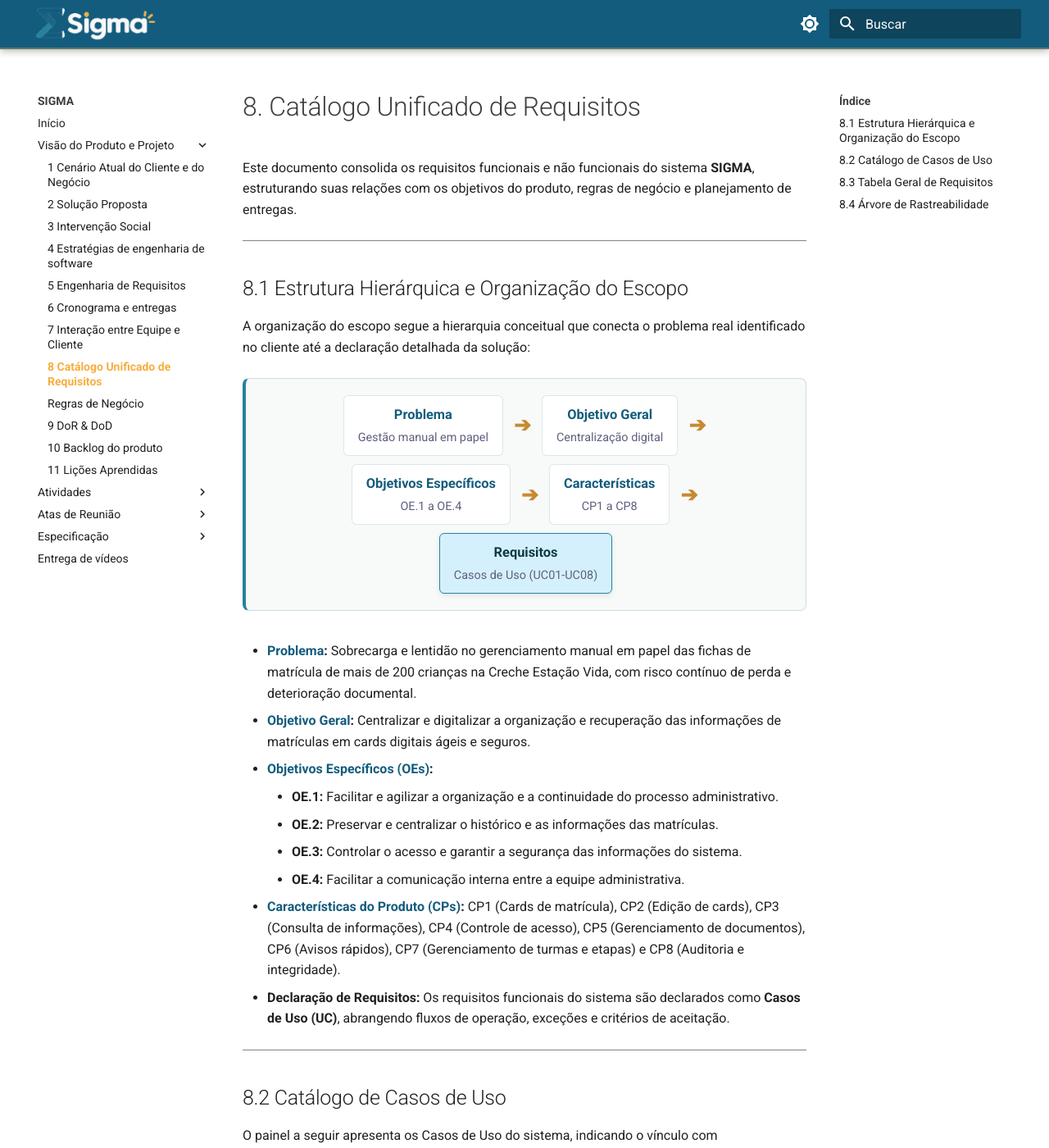
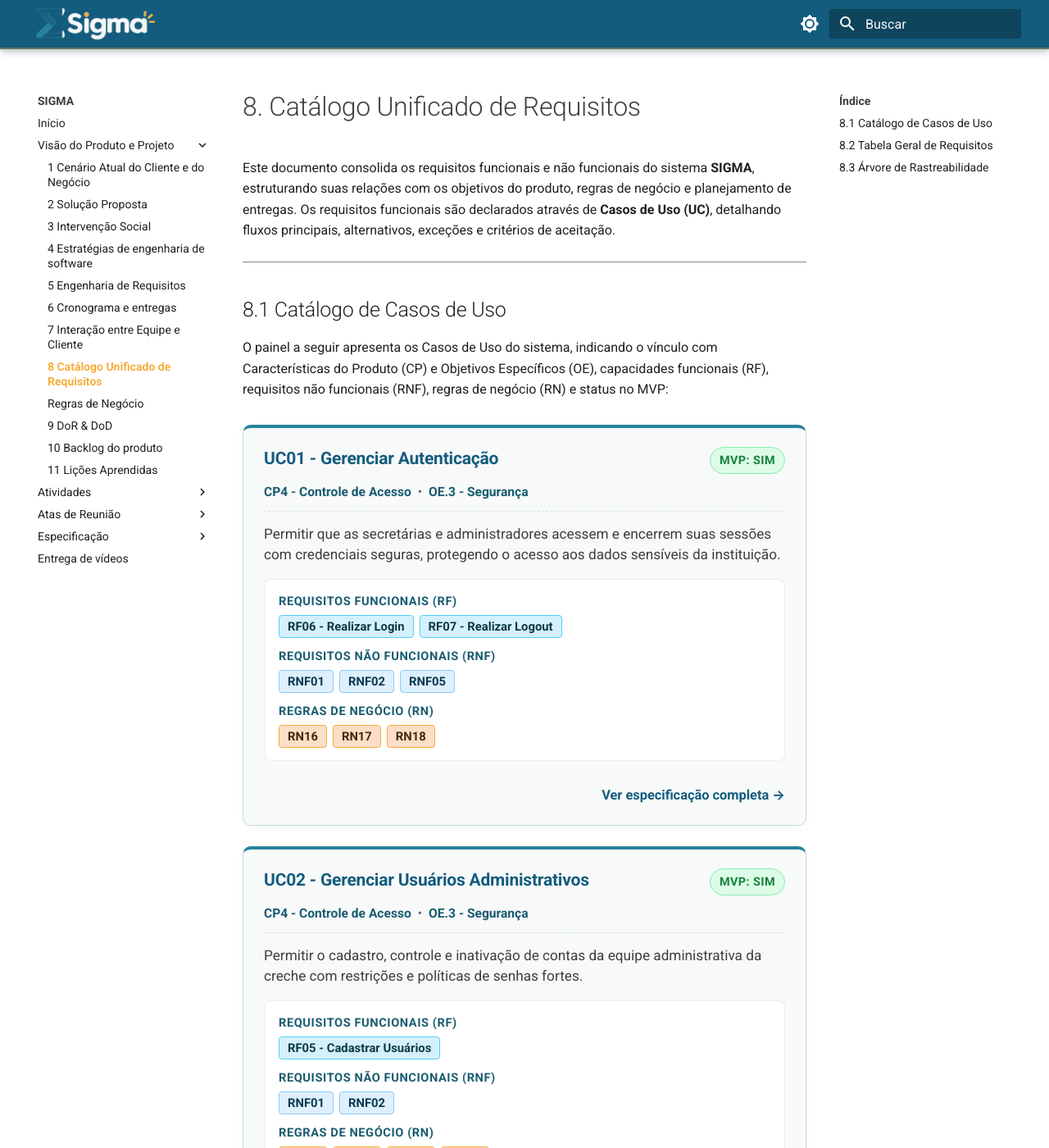
Before and after one commit to mdsreq-fga-unb/REQ-2026.2-T01-Sigma, an MkDocs documentation site: the page built from docs/doc-visao/8_requisitos.md, in a window 1280 px wide and 1400 px high. Shown: the whole window at 82% size. Built offline with MkDocs 1.6.1 and Material for MkDocs 9.7.7, drawn with Linux system fonts in a browser that asks for light colours; some of the changed text lies outside the part shown.

Commit message:
refactor(docs): remove secao de fluxo hierarquico mantendo arvore do miro

```diff
--- a/docs/doc-visao/8_requisitos.md
+++ b/docs/doc-visao/8_requisitos.md
@@ -1,53 +1,10 @@
 # 8. Catálogo Unificado de Requisitos
 
-Este documento consolida os requisitos funcionais e não funcionais do sistema **SIGMA**, estruturando suas relações com os objetivos do produto, regras de negócio e planejamento de entregas.
+Este documento consolida os requisitos funcionais e não funcionais do sistema **SIGMA**, estruturando suas relações com os objetivos do produto, regras de negócio e planejamento de entregas. Os requisitos funcionais são declarados através de **Casos de Uso (UC)**, detalhando fluxos principais, alternativos, exceções e critérios de aceitação.
 
 ---
 
-## 8.1 Estrutura Hierárquica e Organização do Escopo
-
-A organização do escopo segue a hierarquia conceitual que conecta o problema real identificado no cliente até a declaração detalhada da solução:
-
-<div class="hierarchy-flow">
-  <div class="flow-step">
-    <span class="flow-step__label">Problema</span>
-    <span class="flow-step__desc">Gestão manual em papel</span>
-  </div>
-  <span class="flow-arrow">➔</span>
-  <div class="flow-step">
-    <span class="flow-step__label">Objetivo Geral</span>
-    <span class="flow-step__desc">Centralização digital</span>
-  </div>
-  <span class="flow-arrow">➔</span>
-  <div class="flow-step">
-    <span class="flow-step__label">Objetivos Específicos</span>
-    <span class="flow-step__desc">OE.1 a OE.4</span>
-  </div>
-  <span class="flow-arrow">➔</span>
-  <div class="flow-step">
-    <span class="flow-step__label">Características</span>
-    <span class="flow-step__desc">CP1 a CP8</span>
-  </div>
-  <span class="flow-arrow">➔</span>
-  <div class="flow-step flow-step--active">
-    <span class="flow-step__label">Requisitos</span>
-    <span class="flow-step__desc">Casos de Uso (UC01-UC08)</span>
-  </div>
-</div>
-
-- **[Problema](1_cenarioAtual.md#14-identificacao-da-oportunidade-ou-problema):** Sobrecarga e lentidão no gerenciamento manual em papel das fichas de matrícula de mais de 200 crianças na Creche Estação Vida, com risco contínuo de perda e deterioração documental.
-- **[Objetivo Geral](2_solucao.md#21-objetivo-geral-do-produto):** Centralizar e digitalizar a organização e recuperação das informações de matrículas em cards digitais ágeis e seguros.
-- **[Objetivos Específicos (OEs)](2_solucao.md#22-objetivos-especificos-oe-do-produto):**
-    - **OE.1:** Facilitar e agilizar a organização e a continuidade do processo administrativo.
-    - **OE.2:** Preservar e centralizar o histórico e as informações das matrículas.
-    - **OE.3:** Controlar o acesso e garantir a segurança das informações do sistema.
-    - **OE.4:** Facilitar a comunicação interna entre a equipe administrativa.
-- **[Características do Produto (CPs)](2_solucao.md#23-caracteristicas-de-produto):** CP1 (Cards de matrícula), CP2 (Edição de cards), CP3 (Consulta de informações), CP4 (Controle de acesso), CP5 (Gerenciamento de documentos), CP6 (Avisos rápidos), CP7 (Gerenciamento de turmas e etapas) e CP8 (Auditoria e integridade).
-- **Declaração de Requisitos:** Os requisitos funcionais do sistema são declarados como **Casos de Uso (UC)**, abrangendo fluxos de operação, exceções e critérios de aceitação.
-
----
-
-## 8.2 Catálogo de Casos de Uso
+## 8.1 Catálogo de Casos de Uso
 
 O painel a seguir apresenta os Casos de Uso do sistema, indicando o vínculo com Características do Produto (CP) e Objetivos Específicos (OE), capacidades funcionais (RF), requisitos não funcionais (RNF), regras de negócio (RN) e status no MVP:
 
@@ -430,7 +387,7 @@
 
 <span id="83-rastreabilidade-dos-requisitos-funcionais-aos-casos-de-uso"></span>
 <span id="82-lista-de-requisitos-nao-funcionais-especificacao-suplementar"></span>
-## 8.3 Tabela Geral de Requisitos
+## 8.2 Tabela Geral de Requisitos
 
 A tabela a seguir consolida as especificações de todos os requisitos funcionais e não funcionais do sistema:
 
@@ -474,7 +431,7 @@
 ---
 
 <span id="83-arvore-de-rastreabilidade"></span>
-## 8.4 Árvore de Rastreabilidade
+## 8.3 Árvore de Rastreabilidade
 
 A representação gráfica abaixo conecta o problema, objetivos específicos (OEs), características do produto (CPs) e os requisitos no Miro:
 
```
